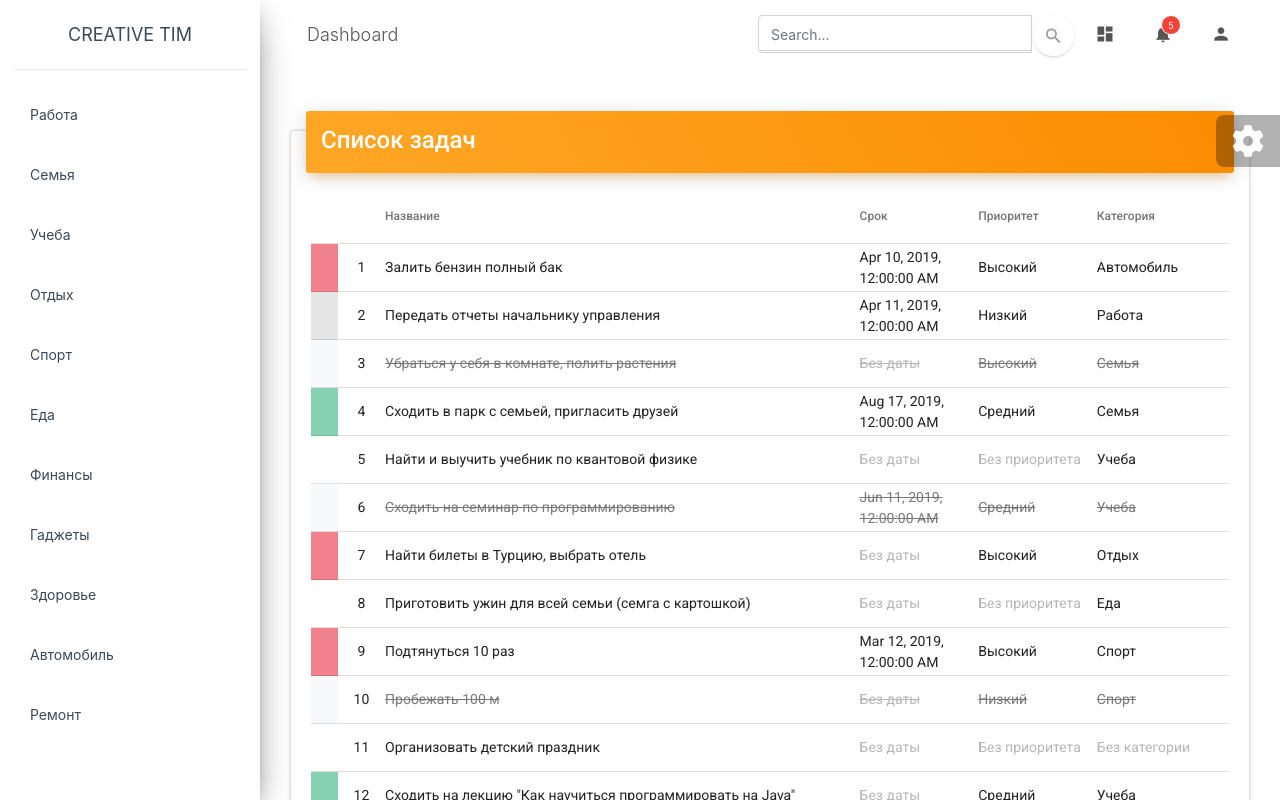
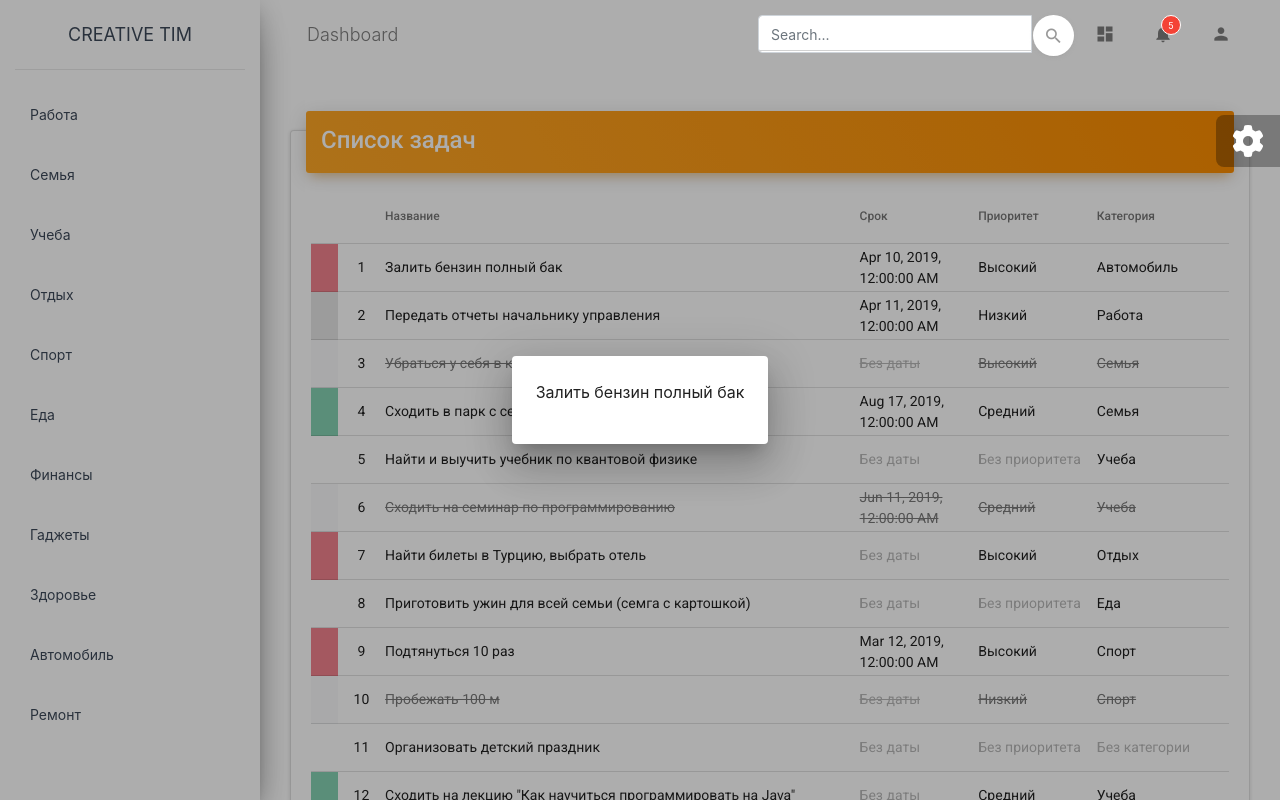
Before and after one commit to uspehgp/todo_angular, an Angular app: page / in a window 1280 px wide. Both pictures are taken after a click on the element "Залить бензин полный бак". Shown: the top 800 px of the page. Built offline with nearby package versions, Linux system fonts and the light colour scheme.

Commit message:
add dialog window

```diff
--- a/src/app/dialog/edit-task-dialog/edit-task-dialog.component.html
+++ b/src/app/dialog/edit-task-dialog/edit-task-dialog.component.html
@@ -1 +1 @@
-<p>edit-task-dialog works!</p>
+<p>{{showDialogTitle(dialogTitle)}}</p>
--- a/src/app/dialog/edit-task-dialog/edit-task-dialog.component.ts
+++ b/src/app/dialog/edit-task-dialog/edit-task-dialog.component.ts
@@ -1,4 +1,7 @@
-import { Component, OnInit } from '@angular/core';
+import {Component, Inject, OnInit} from '@angular/core';
+import {MAT_DIALOG_DATA, MatDialog, MatDialogRef} from "@angular/material/dialog";
+import {Task} from "../../model/Task";
+import {DataHandlerService} from "../../service/data-handler.service";
 
 @Component({
   selector: 'app-edit-task-dialog',
@@ -7,9 +10,28 @@ import { Component, OnInit } from '@angular/core';
 })
 export class EditTaskDialogComponent implements OnInit {
 
-  constructor() { }
+  constructor(
+      private dialogRef: MatDialogRef<EditTaskDialogComponent>,
+      @Inject(MAT_DIALOG_DATA) private data: [Task, string],
+      private dataHandler: DataHandlerService,
+      private dialog: MatDialog)
+  {
+
+  }
+
+  dialogTitle: string;
+  private task: Task;
 
   ngOnInit(): void {
+    this.task=this.data[0];
+    this.dialogTitle=this.data[1];
+
+    console.log(this.task);
+    console.log(this.dialogTitle);
+  }
+
+  showDialogTitle(dialogTitle: string){
+    return dialogTitle;
   }
 
 }
--- a/src/app/views/tasks/tasks.component.html
+++ b/src/app/views/tasks/tasks.component.html
@@ -27,7 +27,7 @@
             <!-- название задачи-->
             <ng-container matColumnDef="title">
                 <th *matHeaderCellDef mat-header-cell mat-sort-header> Название</th>
-                <td *matCellDef="let task" [class.completed]="task.completed" class="col-title pointer" (click)="onClickTask(task)" mat-cell>
+                <td *matCellDef="let task" [class.completed]="task.completed" class="col-title pointer" (click)="openEdinTaskDialog(task)" mat-cell>
 
                     {{task.title}}
 
--- a/src/app/views/tasks/tasks.component.ts
+++ b/src/app/views/tasks/tasks.component.ts
@@ -5,6 +5,8 @@ import {MatTableDataSource} from "@angular/material/table";
 import {MatPaginator} from "@angular/material/paginator";
 import {MatSort} from "@angular/material/sort";
 import {Category} from "../../model/Category";
+import {MatDialog} from "@angular/material/dialog";
+import {EditTaskDialogComponent} from "../../dialog/edit-task-dialog/edit-task-dialog.component";
 
 @Component({
     selector: 'app-tasks',
@@ -33,7 +35,8 @@ export class TasksComponent implements OnInit {
     @Output()
     selectTask= new EventEmitter<Task>();
 
-    constructor(private dataHandler: DataHandlerService) {
+    constructor(private dataHandler: DataHandlerService,
+                private dialog: MatDialog) {
     }
 
     ngOnInit() {
@@ -112,7 +115,11 @@ export class TasksComponent implements OnInit {
         this.dataSource.paginator = this.paginator; // обновить компонент постраничности (кол-во записей, страниц)
     }
 
-    onClickTask(task: Task) {
-        this.selectTask.emit(task)
+   openEdinTaskDialog(task: Task) {
+
+        const dialogRef = this.dialog.open(EditTaskDialogComponent, {data:[task, task.title], autoFocus: false});
+        dialogRef.afterClosed().subscribe(result =>{
+
+        })
     }
 }
```
